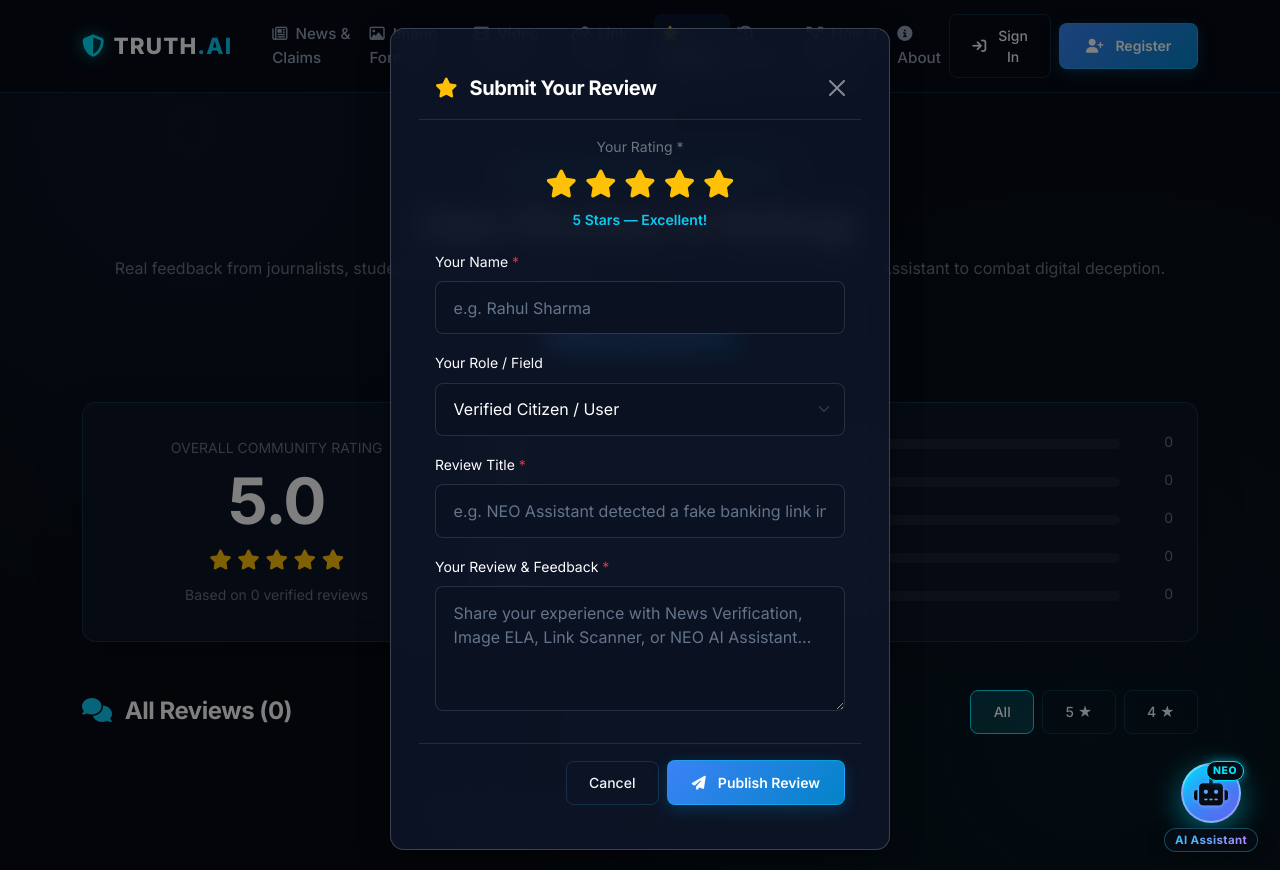
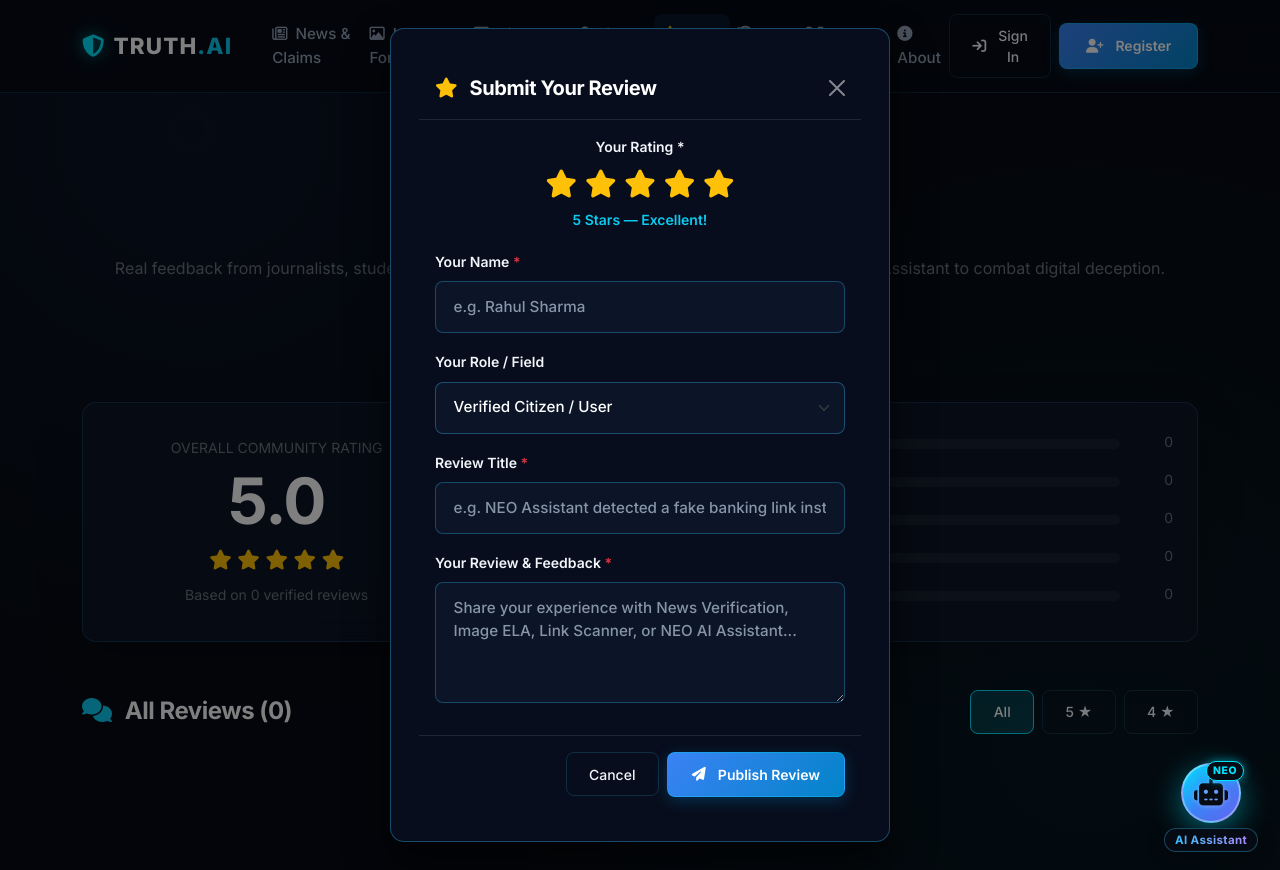
Before and after one commit to roshan303kumar-prog/truth-ai, a Flask app: page /reviews in a window 1280 px wide, after a click on "Write a Review". Run offline with Flask 3, Linux system fonts and the light colour scheme.

Commit message:
Fix text visibility and high contrast in Review modal inputs

```diff
--- a/static/css/style.css
+++ b/static/css/style.css
@@ -204,32 +204,74 @@ a:hover {
   color: #ffffff;
 }
 
-/* Forms & Inputs */
+/* Forms & Inputs — High Contrast & Clear Visibility */
+.form-control.truth-input,
+.form-select.truth-input,
 .truth-input,
 .truth-textarea,
 .truth-select {
-  background-color: var(--bg-input);
-  border: 1px solid rgba(255, 255, 255, 0.12);
-  color: #ffffff;
+  background-color: #0c1427 !important;
+  border: 1.5px solid rgba(56, 189, 248, 0.25) !important;
+  color: #ffffff !important;
+  caret-color: #00e5ff !important;
   border-radius: var(--radius-sm);
   padding: 0.85rem 1.1rem;
   font-size: 1rem;
+  font-weight: 500;
   transition: var(--transition);
   width: 100%;
 }
 
+.form-control.truth-input:focus,
+.form-select.truth-input:focus,
 .truth-input:focus,
 .truth-textarea:focus,
 .truth-select:focus {
-  outline: none;
-  border-color: var(--accent-cyan);
-  box-shadow: 0 0 0 3px rgba(0, 229, 255, 0.15);
-  background-color: #0d1629;
+  outline: none !important;
+  border-color: #00e5ff !important;
+  box-shadow: 0 0 0 3px rgba(0, 229, 255, 0.25) !important;
+  background-color: #0f1c38 !important;
+  color: #ffffff !important;
 }
 
+.form-control.truth-input::placeholder,
 .truth-input::placeholder,
 .truth-textarea::placeholder {
-  color: var(--text-dim);
+  color: #94a3b8 !important;
+  opacity: 0.85;
+}
+
+/* Modal Content & Input Specific Fixes */
+.modal-content.truth-card {
+  background-color: #070d1c !important;
+  border: 1px solid rgba(56, 189, 248, 0.3) !important;
+  box-shadow: 0 20px 40px rgba(0, 0, 0, 0.7) !important;
+}
+
+.modal-content .form-label {
+  color: #f1f5f9 !important;
+  font-weight: 600 !important;
+}
+
+.modal-content select.truth-input option {
+  background-color: #070d1c !important;
+  color: #ffffff !important;
+  padding: 8px;
+}
+
+/* Prevent browser autofill from making inputs light with dark text */
+.truth-input:-webkit-autofill,
+.truth-input:-webkit-autofill:hover,
+.truth-input:-webkit-autofill:focus,
+.truth-textarea:-webkit-autofill,
+.truth-textarea:-webkit-autofill:hover,
+.truth-textarea:-webkit-autofill:focus,
+.form-control.truth-input:-webkit-autofill,
+.form-control.truth-input:-webkit-autofill:hover,
+.form-control.truth-input:-webkit-autofill:focus {
+  -webkit-text-fill-color: #ffffff !important;
+  -webkit-box-shadow: 0 0 0px 1000px #0c1427 inset !important;
+  transition: background-color 5000s ease-in-out 0s;
 }
 
 /* Hero Section */
--- a/templates/base.html
+++ b/templates/base.html
@@ -18,7 +18,7 @@
     <link rel="stylesheet" href="https://cdnjs.cloudflare.com/ajax/libs/font-awesome/6.5.1/css/all.min.css">
 
     <!-- Custom CSS -->
-    <link rel="stylesheet" href="{{ url_for('static', filename='css/style.css') }}">
+    <link rel="stylesheet" href="{{ url_for('static', filename='css/style.css') }}?v=2.2">
     <link rel="stylesheet" href="{{ url_for('static', filename='css/assistant.css') }}">
     {% block extra_css %}{% endblock %}
 </head>
--- a/templates/reviews.html
+++ b/templates/reviews.html
@@ -1,6 +1,45 @@
 {% extends "base.html" %}
 
 {% block title %}User Reviews & Ratings — TRUTH AI{% endblock %}
+
+{% block extra_css %}
+<style>
+  #reviewModal .modal-content {
+    background-color: #070d1c !important;
+    border: 1px solid rgba(56, 189, 248, 0.35) !important;
+  }
+  #reviewModal .truth-input,
+  #reviewModal input.form-control,
+  #reviewModal select.form-select,
+  #reviewModal textarea.form-control {
+    background-color: #0c1427 !important;
+    color: #ffffff !important;
+    border: 1.5px solid rgba(56, 189, 248, 0.35) !important;
+    caret-color: #00e5ff !important;
+    font-size: 0.95rem !important;
+  }
+  #reviewModal .truth-input:focus,
+  #reviewModal input.form-control:focus,
+  #reviewModal select.form-select:focus,
+  #reviewModal textarea.form-control:focus {
+    background-color: #0f1c38 !important;
+    color: #ffffff !important;
+    border-color: #00e5ff !important;
+    box-shadow: 0 0 0 3px rgba(0, 229, 255, 0.25) !important;
+    outline: none !important;
+  }
+  #reviewModal .truth-input::placeholder,
+  #reviewModal input.form-control::placeholder,
+  #reviewModal textarea.form-control::placeholder {
+    color: #94a3b8 !important;
+    opacity: 0.9 !important;
+  }
+  #reviewModal select.form-select option {
+    background-color: #070d1c !important;
+    color: #ffffff !important;
+  }
+</style>
+{% endblock %}
 
 {% block content %}
 <div class="container py-5">
```
